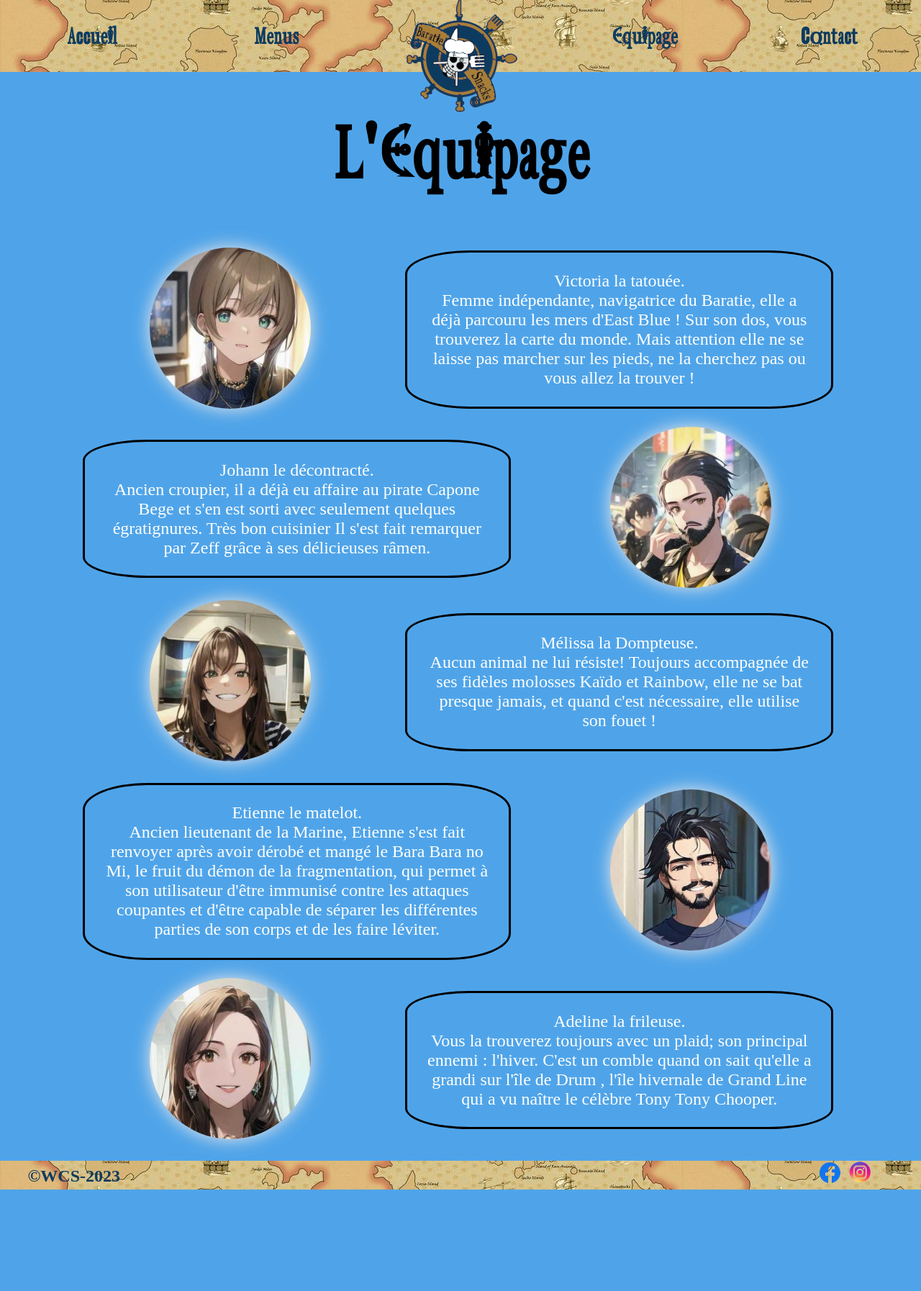
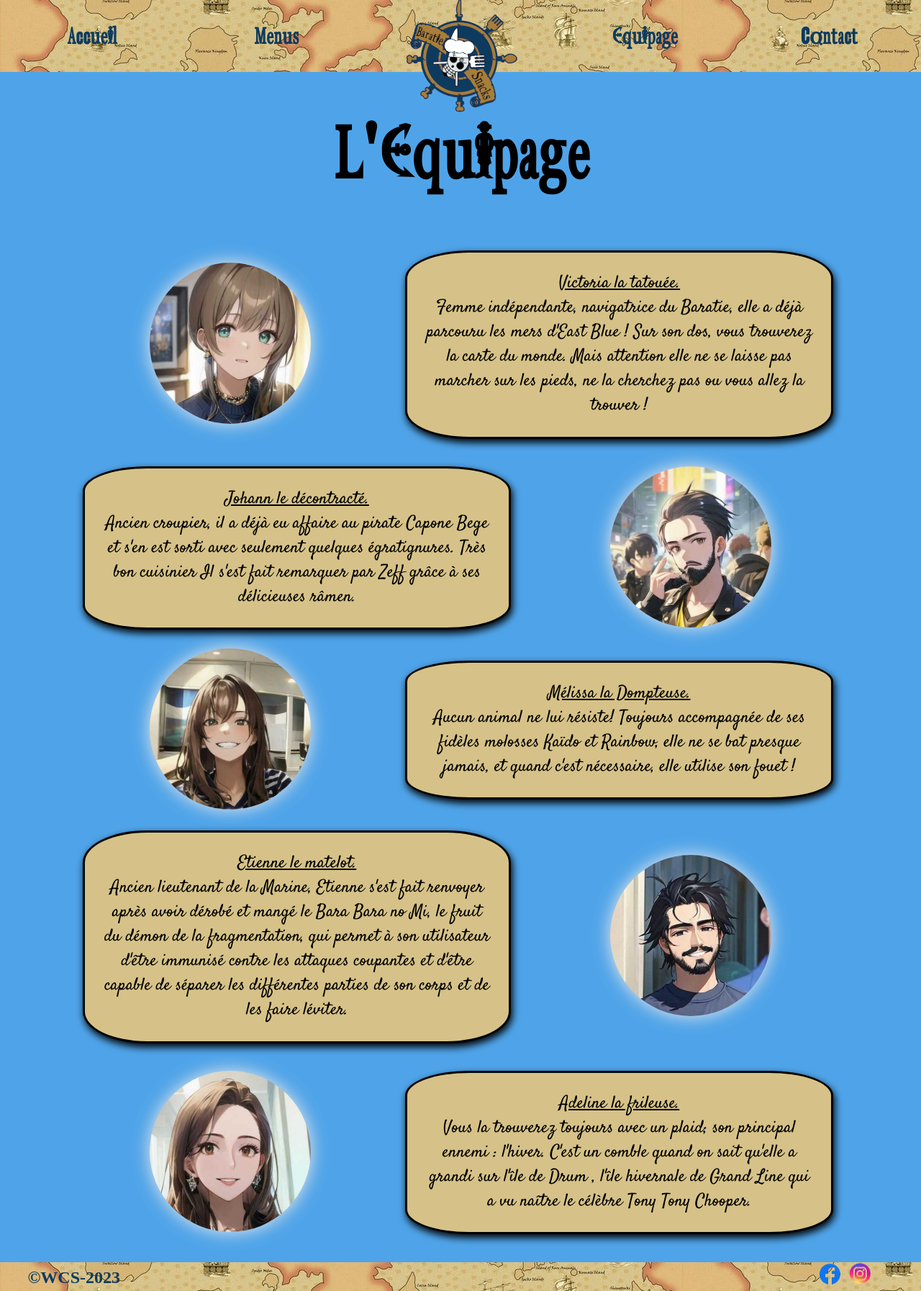
Before and after one commit to yoyodes1000/Projet-Resto-Baratie, a PHP site: page /equipage.php in a window 1280 px wide. Shown: the whole page at 72% size. Before the commit the page ends 1653 px from the top, so only its background shows below. Run offline with PHP 8.4, Linux system fonts and the light colour scheme.

Commit message:
font family

```diff
--- a/assets/css/equipages.css
+++ b/assets/css/equipages.css
@@ -1,5 +1,8 @@
 :root{
     --border-radius: 50%;
+    /* --font-text-content: "Maven Pro" */
+    --fontManga : "mangat";
+    --fontSatisfy : "satisfy";
 }
 
 .H1Equipage{
@@ -87,17 +90,20 @@
 
 .presentation{
     border: solid black;
-    color: white;
+    box-shadow: 2px 5px 11px black;
     border-radius: 15%;
     font-size: 1rem;
     margin: 1vw;
     margin-left: 1.5vw;
     margin-right: 2vw;
     padding: 2vw;
+    font-family: "satisfy";
+    background-color: #D6C288;
 }
 
 @media screen and (min-width:600px){
     .presentation{
         font-size: 1.5rem;
+        font-family: "satisfy";
     }
 }
--- a/assets/css/style.css
+++ b/assets/css/style.css
@@ -2,6 +2,19 @@
 @import "header.css";
 @import "footer";
 @import "main"; */
+@font-face {
+    font-family: "onePieceFont";
+    src: url(assets/font/onePieceFont.ttf);
+}
+@font-face {
+    font-family: "mangat";
+    src: url(/font/mangat.ttf);
+}
+@font-face {
+    font-family: "satisfy";
+    src: url(/font/Satisfy-Regular.ttf);
+}
+
 *{
     padding: 0;
     margin: 0;
@@ -12,16 +25,12 @@
     --fontOnePiece: "onePieceFont";
     --primary-color: black;
     --secondary-color: white;
-    --fontOnePiece: "onePieceFont";
     --font-title: 1.5rem;
-    --font-text-content: "Maven Pro"
+    --font-text-content: "Maven Pro";
+    --fontAutumn : "mangat";
 
 }
 
-@font-face {
-    font-family: "onePieceFont";
-    src: url(assets/font/onePieceFont.ttf);
-}
 
 body{
     background-color: #4FA4E9;
--- a/equipage.php
+++ b/equipage.php
@@ -5,6 +5,7 @@
     <meta name="viewport" content="width=device-width, initial-scale=1.0">
     <link rel="stylesheet" href="assets/css/equipages.css">
     <link rel="stylesheet" href="assets/css/style.css">
+    <link href="https://fonts.googleapis.com/css2?family=Maven+Pro&display=swap" rel="stylesheet">
     <title>Equipages</title>
 </head>
 <body>
@@ -26,7 +27,7 @@
                     src="assets/Images/VictoriaSmall.jpg" />
                 </div>
                 <div class="presentationRight">
-                    <p class="presentation" >Victoria la tatouée.<br> Femme indépendante, navigatrice du Baratie, elle a déjà parcouru les mers d'East Blue ! Sur son dos, vous trouverez la carte du monde. Mais attention elle ne se laisse pas marcher sur les pieds, ne la cherchez pas ou vous allez la trouver ! </p>
+                    <p class="presentation" ><u>Victoria la tatouée.</u><br> Femme indépendante, navigatrice du Baratie, elle a déjà parcouru les mers d'East Blue ! Sur son dos, vous trouverez la carte du monde. Mais attention elle ne se laisse pas marcher sur les pieds, ne la cherchez pas ou vous allez la trouver ! </p>
                 </div>
             </div>
             <div class="containerImageRight">
@@ -37,7 +38,7 @@
                     src="assets/Images/JohannSmall.jpg" />
                     </div>
                     <div class="presentationLeft">
-                        <p class="presentation">Johann le décontracté. <br> Ancien croupier, il a déjà eu affaire au pirate Capone Bege et s'en est sorti avec seulement quelques égratignures. Très bon cuisinier Il s'est fait remarquer par Zeff grâce à ses délicieuses râmen.</p>
+                        <p class="presentation"><u>Johann le décontracté.</u> <br> Ancien croupier, il a déjà eu affaire au pirate Capone Bege et s'en est sorti avec seulement quelques égratignures. Très bon cuisinier Il s'est fait remarquer par Zeff grâce à ses délicieuses râmen.</p>
                     </div>
             </div>
             <div class="containerImageLeft">
@@ -48,7 +49,7 @@
                     src="assets/Images/MelissaSmall.jpg" />
                 </div>
                 <div class="presentationRight">
-                    <p class="presentation">Mélissa la Dompteuse. <br> Aucun animal ne lui résiste! Toujours accompagnée de ses fidèles molosses Kaïdo et Rainbow, elle ne se bat presque jamais, et quand c'est nécessaire, elle utilise son fouet !</p>
+                    <p class="presentation"><u>Mélissa la Dompteuse.</u> <br> Aucun animal ne lui résiste! Toujours accompagnée de ses fidèles molosses Kaïdo et Rainbow, elle ne se bat presque jamais, et quand c'est nécessaire, elle utilise son fouet !</p>
                 </div>
             </div>
             <div class="containerImageRight">
@@ -59,7 +60,7 @@
                     src="assets/Images/EtienneSmall.jpg" />
                 </div>
                 <div class="presentationLeft">
-                    <p class="presentation">Etienne le matelot. <br> Ancien lieutenant de la Marine, Etienne s'est fait renvoyer après avoir dérobé et mangé le Bara Bara no Mi, le fruit du démon de la fragmentation, qui permet à son utilisateur d'être immunisé contre les attaques coupantes et d'être capable de séparer les différentes parties de son corps et de les faire léviter.</p>
+                    <p class="presentation"> <u>Etienne le matelot.</u> <br> Ancien lieutenant de la Marine, Etienne s'est fait renvoyer après avoir dérobé et mangé le Bara Bara no Mi, le fruit du démon de la fragmentation, qui permet à son utilisateur d'être immunisé contre les attaques coupantes et d'être capable de séparer les différentes parties de son corps et de les faire léviter.</p>
                 </div>
             </div>
             <div class="containerImageLeft">
@@ -70,7 +71,7 @@
                     src="assets/Images/AdelineSmall.jpg" />
                 </div>
                 <div class="presentationRight">
-                    <p class="presentation">Adeline la frileuse.<br> Vous la trouverez toujours avec un plaid; son principal ennemi : l'hiver. C'est un comble quand on sait qu'elle a grandi sur l'île de Drum , l'île hivernale de Grand Line qui a vu naître le célèbre Tony Tony Chooper.  </p>
+                    <p class="presentation"><u>Adeline la frileuse.</u><br> Vous la trouverez toujours avec un plaid; son principal ennemi : l'hiver. C'est un comble quand on sait qu'elle a grandi sur l'île de Drum , l'île hivernale de Grand Line qui a vu naître le célèbre Tony Tony Chooper.  </p>
                 </div>
             </div>
     </section>
```
Also changed, not shown: font/Autum.otf (added), font/Satisfy-Regular.ttf (added), font/mangat.ttf (added), font/mangatb.ttf (added), font/mangati.ttf (added).
